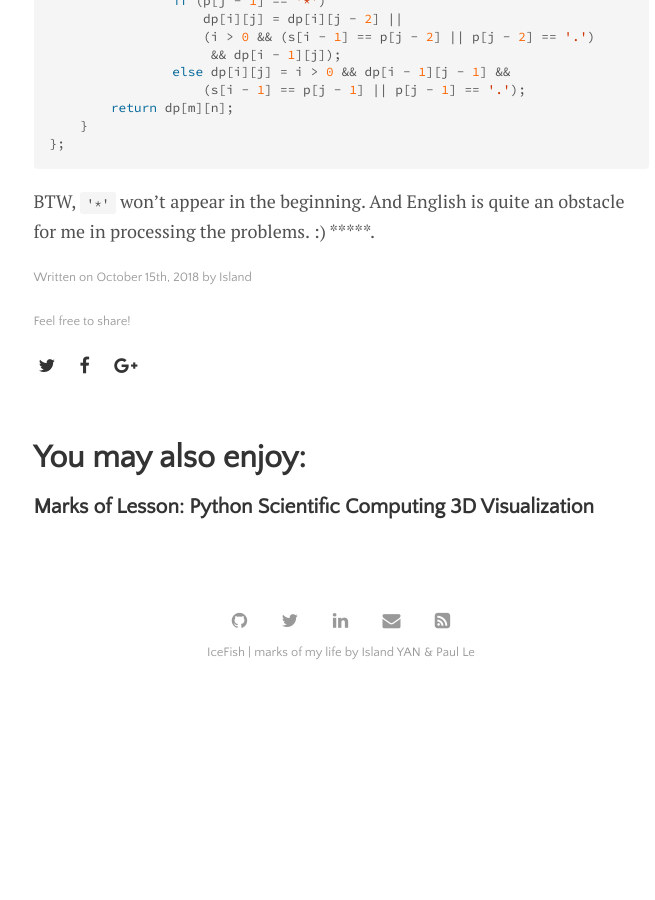
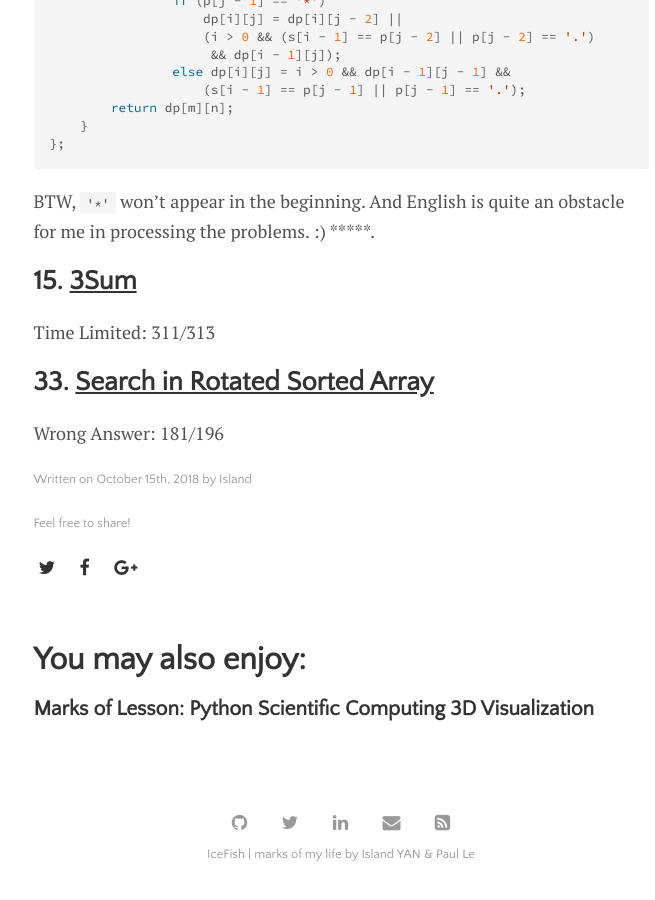
Before and after one commit to YANDaoyu/YANDaoyu.github.io, a Jekyll site: the page built from _posts/2018-10-15-LeetCode.md, in a window 1280 px wide and 900 px high, scrolled down 3878 px. Shown: the whole window, without its empty margins (299-954 px from the left). Built offline with Jekyll 4.4.1, drawn with Linux system fonts in a browser that asks for light colours; formulas are drawn with MathJax 3; before the commit the page ends 4576 px from its top, so only the background shows below that.

Commit message:
pased part

````diff
--- a/_posts/2018-10-15-LeetCode.md
+++ b/_posts/2018-10-15-LeetCode.md
@@ -152,3 +152,12 @@
 ```
 
 BTW, `'*'` won't appear in the beginning. And English is quite an obstacle for me in processing the problems. :) *****.
+
+## 15. [3Sum](https://leetcode.com/problems/3sum/description/)
+
+Time Limited: 311/313
+
+
+## 33. [Search in Rotated Sorted Array](https://leetcode.com/problems/search-in-rotated-sorted-array/description/)
+
+Wrong Answer:  181/196
````
